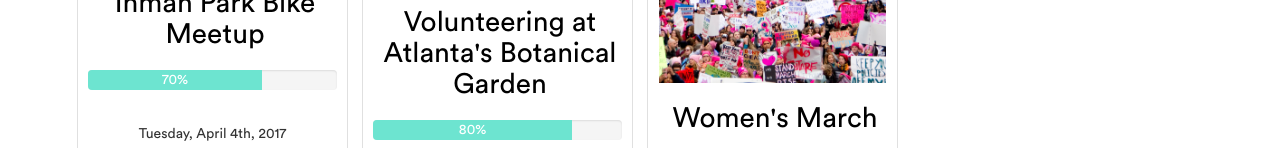
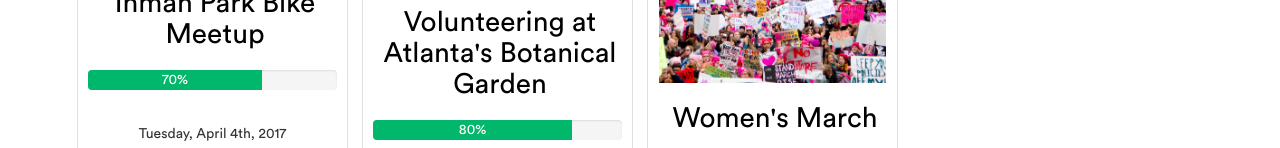
Before and after one commit to lindazhanghf/IMPRINT, an Angular app: page /home in a window 1280 px wide. Shown: the part 652-800 px from the top of the page. Built offline with nearby package versions, Linux system fonts and the light colour scheme.

Commit message:
progress bar color change

```diff
--- a/src/styles.css
+++ b/src/styles.css
@@ -169,7 +169,7 @@ div.col-1-4 img {
 div.progress-bar {
     display: block;
     margin: 0 auto;
-    background-color: #6DE4D0;
+    background-color: #00B76B;
     height: 30px;
     float: left;
     font-size: 14px;
```
